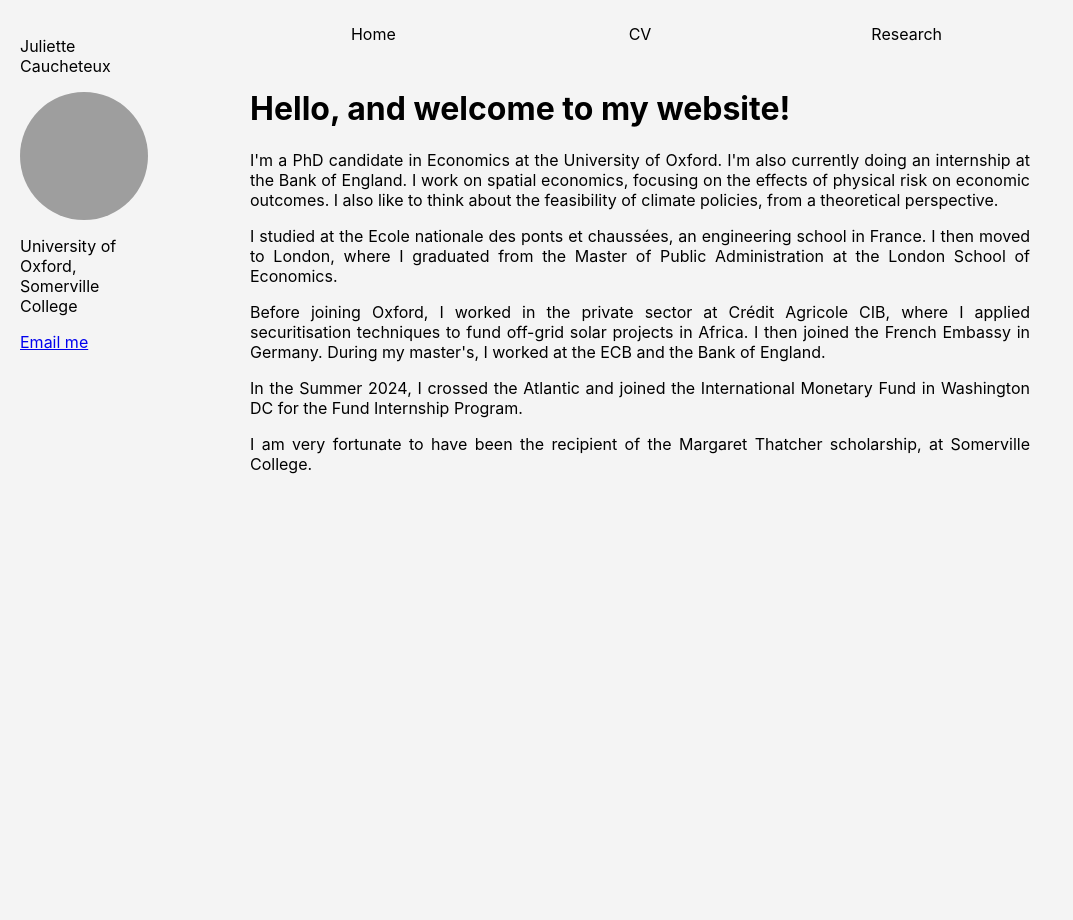
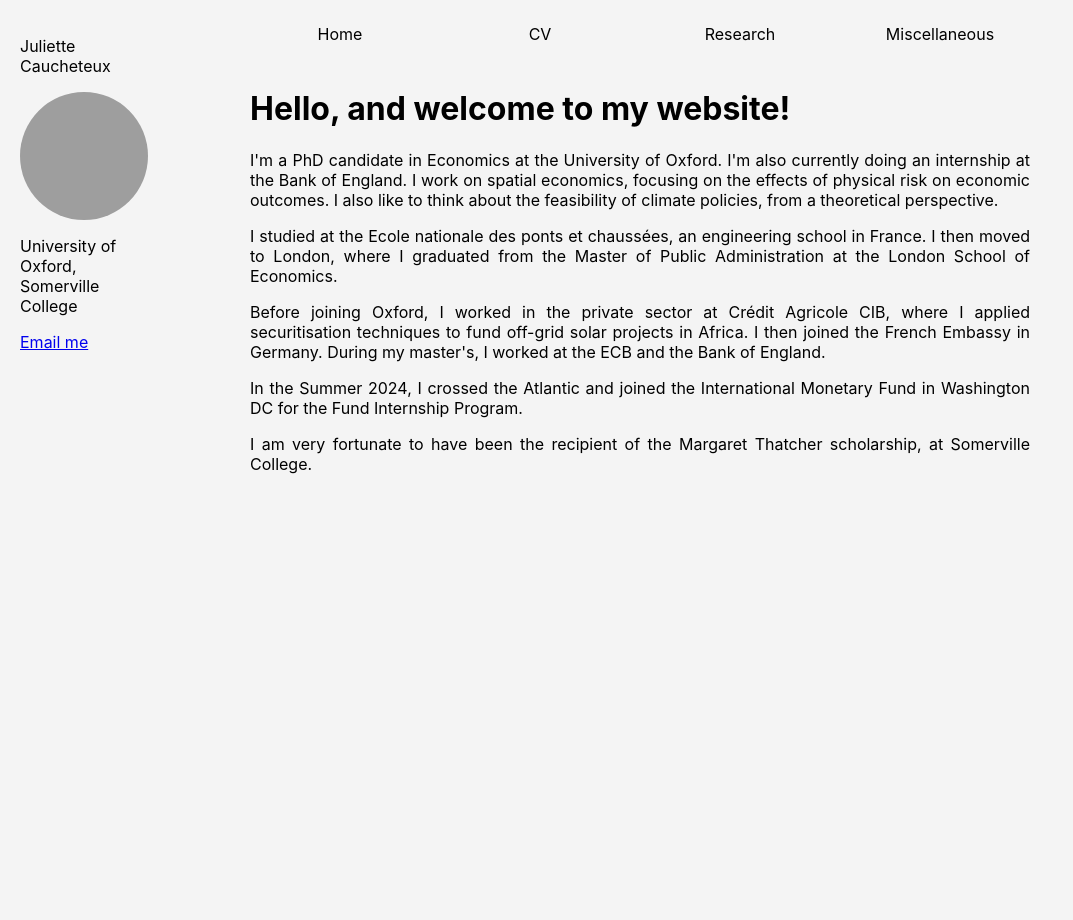
Before and after one commit to JulietteCx/juliettecx.github.io, a Jekyll site: the page built from _pages/index.html, in a window 1280 px wide. Shown: the whole page, without its empty margins (0-1073 px from the left). Built offline with Jekyll 4.4.1, drawn with Linux system fonts in a browser that asks for light colours; grey boxes are pictures that could not be loaded.

Commit message:
Update _config.yml

```diff
--- a/_config.yml
+++ b/_config.yml
@@ -29,3 +29,5 @@ top_panel_links:
     url: "/cv/"
   - name: "Research"
     url: "/research/"
+  - name: "Miscellaneous"
+    url: "/miscellaneous/"
```
